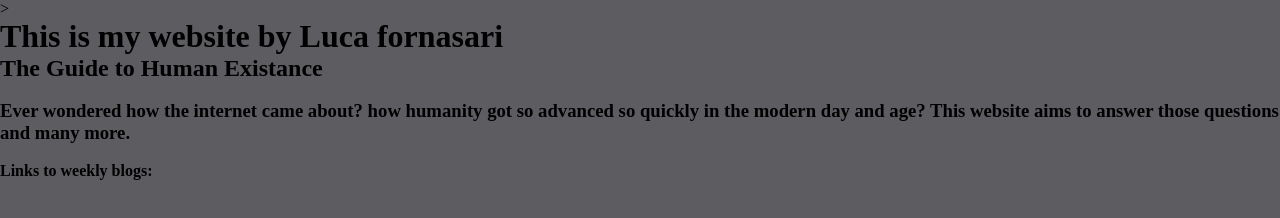
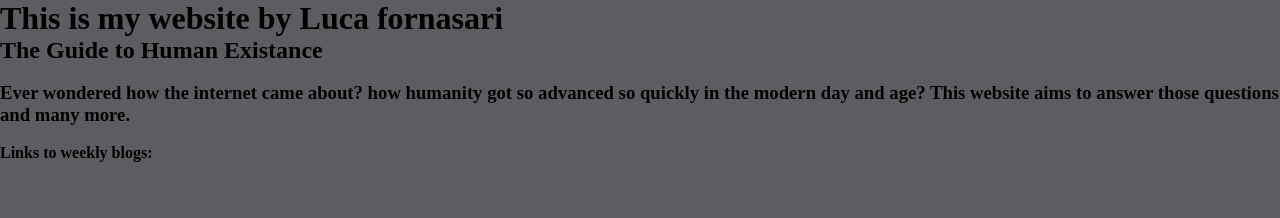
Before and after one commit to Lucsfornas/WSOA3028A, a plain HTML site: page index.html in a window 1280 px wide. Drawn offline with Linux system fonts and the light colour scheme.

Commit message:
Update index.html

```diff
--- a/index.html
+++ b/index.html
@@ -2,9 +2,8 @@
 <html lang="en">
 
 <head>
-    <title>The Guide to Human Existance</title>>
+    <title>The Guide to Human Existance</title>
 
-    <script src="index.js" type="module" async></script>
 
     <link href="Styles.css" rel="stylesheet">
 
```
